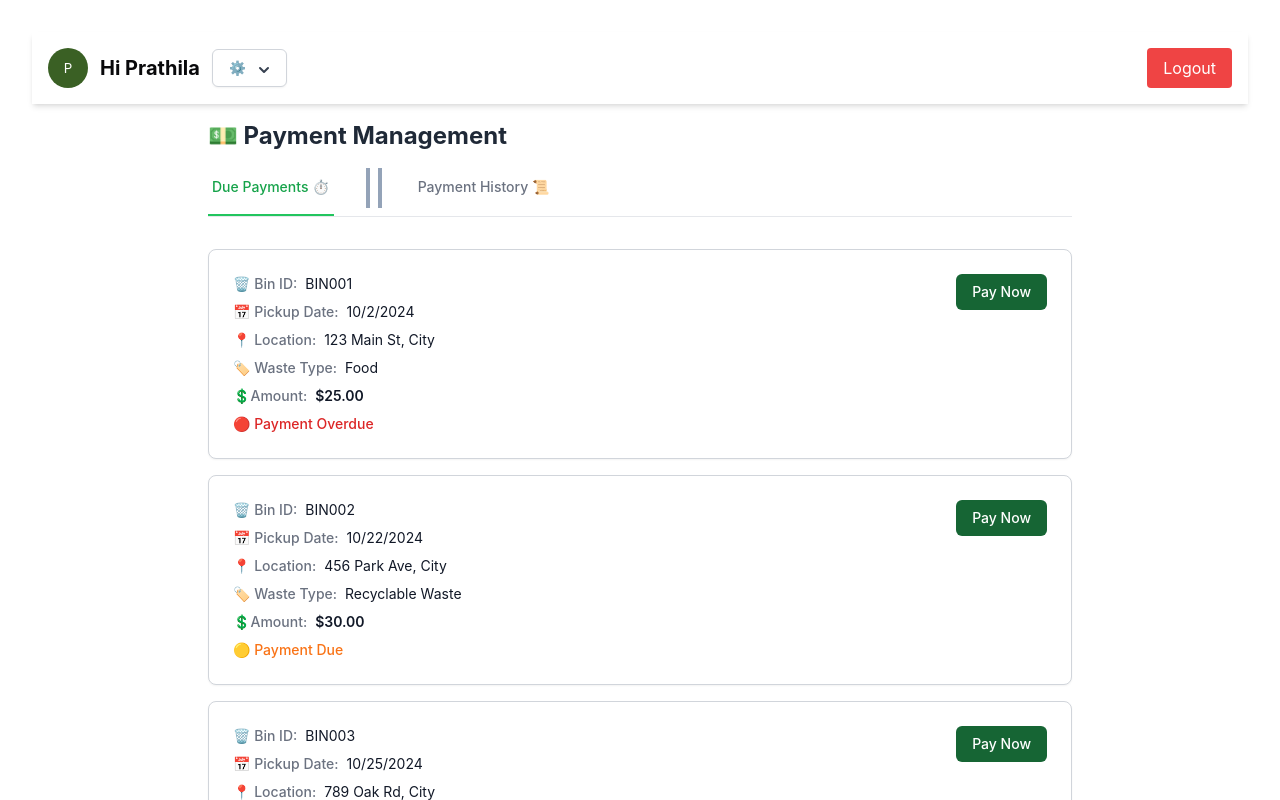
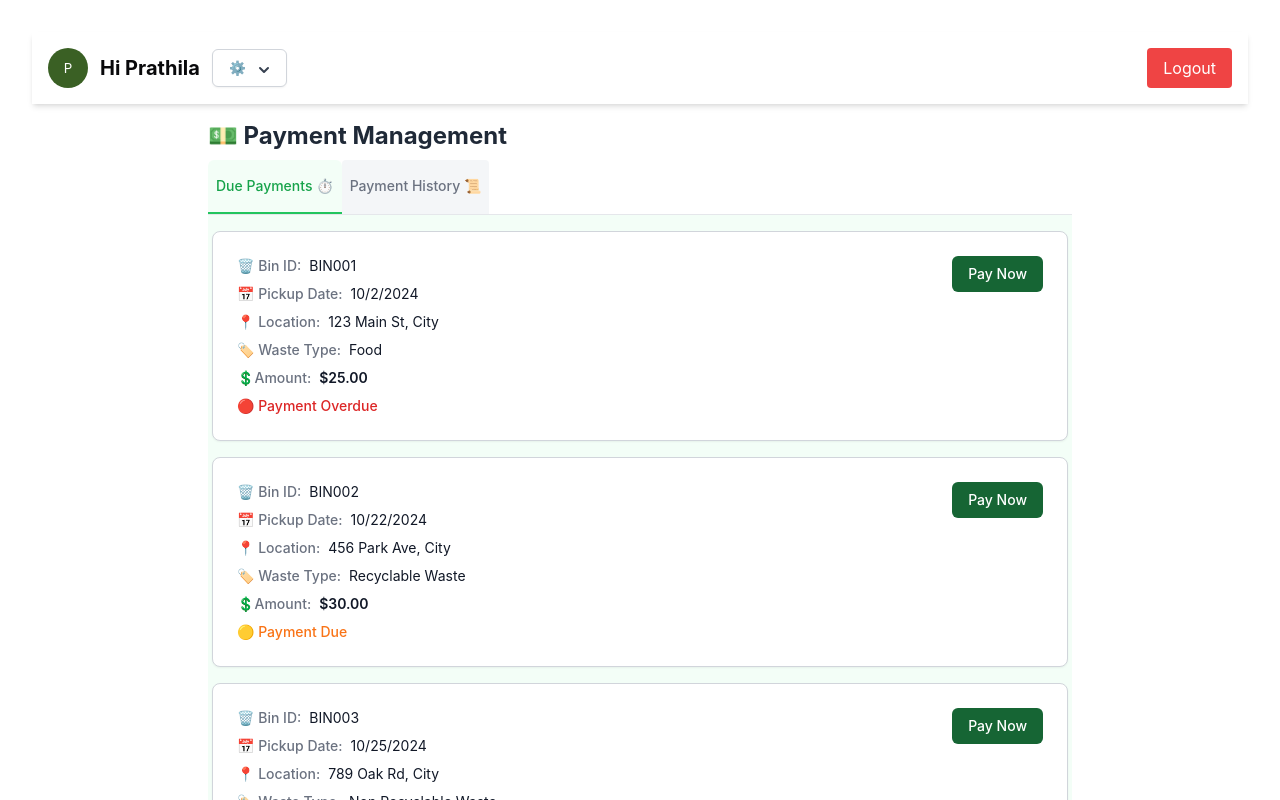
Before and after one commit to last-chaanz/csse-waste-tracker, a React (Vite) app in the folder frontend/: page /payments in a window 1280 px wide. Shown: the top 800 px of the page. Built offline with nearby package versions, Linux system fonts and the light colour scheme.

Commit message:
visual background update

```diff
--- a/frontend/src/components/payment/PaymentTabs.jsx
+++ b/frontend/src/components/payment/PaymentTabs.jsx
@@ -52,27 +52,27 @@ const PaymentTabs = () => {
             </header>
             {/* main section */}
             <div className="container mx-auto max-w-4xl p-4">
-                <div className="mb-8">
+                <div className="">
                     <h1 className="mb-2 text-2xl font-bold text-gray-800">💵 Payment Management</h1>
                     <div className="border-b border-gray-200">
-                        <nav className="flex space-x-8">
+                        <nav className="flex space-x-0">
                             <button
                                 onClick={() => setActiveTab('due')}
-                                className={`border-b-2 px-1 py-4 text-sm font-medium ${
+                                className={`border-b-2 px-2 py-4 text-sm font-medium ${
                                     activeTab === 'due'
-                                        ? 'border-green-500 text-green-600'
-                                        : 'border-transparent text-gray-500 hover:border-gray-300 hover:text-gray-700'
+                                        ? 'rounded-t-md border-green-500 bg-green-300 bg-opacity-10 text-green-600'
+                                        : 'rounded-t-md border-transparent bg-slate-400 bg-opacity-10 text-gray-500 hover:border-gray-300 hover:text-gray-700'
                                 }`}
                             >
                                 Due Payments ⏱️
                             </button>
-                            <span className="mb-2 mt-2 h-10 border-x-4 border-slate-400 px-1"></span>
+                            {/* <span className="mb-2 mt-2 h-10 border-x-4 border-slate-400 px-1"></span> */}
                             <button
                                 onClick={() => setActiveTab('history')}
-                                className={`border-b-2 px-1 py-4 text-sm font-medium ${
+                                className={`border-b-2 px-2 py-4 text-sm font-medium ${
                                     activeTab === 'history'
-                                        ? 'border-green-500 text-green-600'
-                                        : 'border-transparent text-gray-500 hover:border-gray-300 hover:text-gray-700'
+                                        ? 'rounded-t-md border-green-500 bg-green-300 bg-opacity-10 text-green-600'
+                                        : 'rounded-t border-transparent bg-slate-400 bg-opacity-10 text-gray-500 hover:border-gray-300 hover:text-gray-700'
                                 }`}
                             >
                                 Payment History 📜
@@ -80,8 +80,9 @@ const PaymentTabs = () => {
                         </nav>
                     </div>
                 </div>
-
-                {activeTab === 'due' ? <PendingPayments /> : <PaymentHistory />}
+                <div className="bg-green-300 bg-opacity-10 px-1 pt-4">
+                    {activeTab === 'due' ? <PendingPayments /> : <PaymentHistory />}
+                </div>
             </div>
 
             {/* Footer Section */}
```
Also changed, not shown: 1 other file (tests, documents, lock files or other folders).
